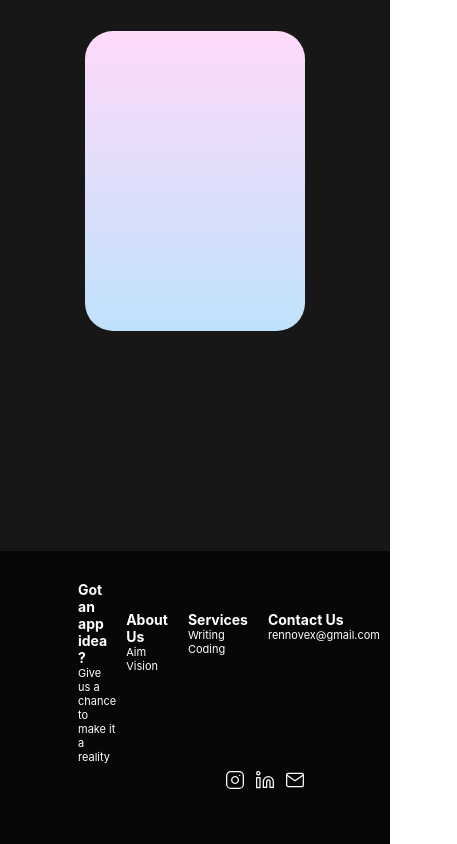
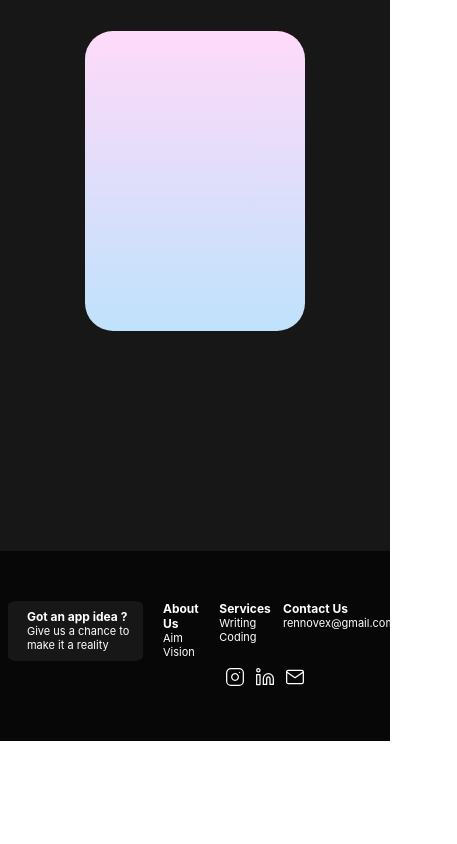
Before and after one commit to rennovex/rennovex.github.io, a React (Create React App) app in the folder rennovex-site/: page / in a window 390 px wide. Shown: the part 3936-4780 px from the top of the page, 457 px wide, since content can reach past the window. After the commit the page ends 4677 px from the top, so only its background shows below. Built offline with nearby package versions, Linux system fonts and the light colour scheme.

Commit message:
footer alignment 2

```diff
--- a/rennovex-site/src/components/Footer.js
+++ b/rennovex-site/src/components/Footer.js
@@ -11,12 +11,12 @@ const Footer = () => {
         </div>   {/*left-panel*/}
         <div className={classes.Container}>
             <div className={classes.Column1+" "+ classes.chance_column} >
-
+               <div className={classes.bgbox}>
               <h1 className={classes.Heading}>Got an app idea ?</h1>
               <a className={classes.FooterLink} href="#">
-               Give us a chance to
-              make it a reality
-            </a>
+              <p> Give us a chance to </p>
+              <p> make it a reality</p>
+            </a></div>
             </div>
             <div className={classes.Column1}>
             <div className={classes.Column}>
--- a/rennovex-site/src/components/Footer.module.css
+++ b/rennovex-site/src/components/Footer.module.css
@@ -54,6 +54,7 @@
     /* max-width: 1000px; */
     /* padding-left:50%; */
     margin: 0 auto;
+    justify-content: space-between;
      /* background: rgb(105, 32, 32);  */
 }
 
@@ -62,6 +63,7 @@
    width: 100%;
   display: flex;
   flex-direction: row;
+  margin-top: 3%;
   justify-content: space-between;
 
 }
@@ -69,12 +71,15 @@
     display: flex;
   flex-direction: column;
   text-align: left;
+  padding-right: 5%;
+
 }
 .chance_column{
     /* background-color: beige; */
-
+   padding-left: 5%;
     display: flex;
     flex-direction: column;
+    align-items: ;
     justify-content: flex-start;
 
 }
@@ -123,14 +128,31 @@ padding-left:5%;
    }
  .Container{
      padding-left: 20%;
+
+ }
+ .Column1{
+    margin-top: 20px;
+    /* padding: 10px;   */
+    /* padding-right: 10%; */
+    justify-content: center;
+ }
+ .chance_column{
+     position: relative;
+     left:-70px;
+     background-color:#171717;
+     border-radius: 7%;
+     width: 180px;
+     height: 60px;
  }
  .Column{
-    margin-top: 20px;
-    padding: 10px;
+     position: relative;
+     right: 50px;
+     ;
  }
 
+
  .Heading{
-     font-size: 14px;
+     font-size: 12px;
  }
  .FooterLink{
      font-size: 11px;
```
